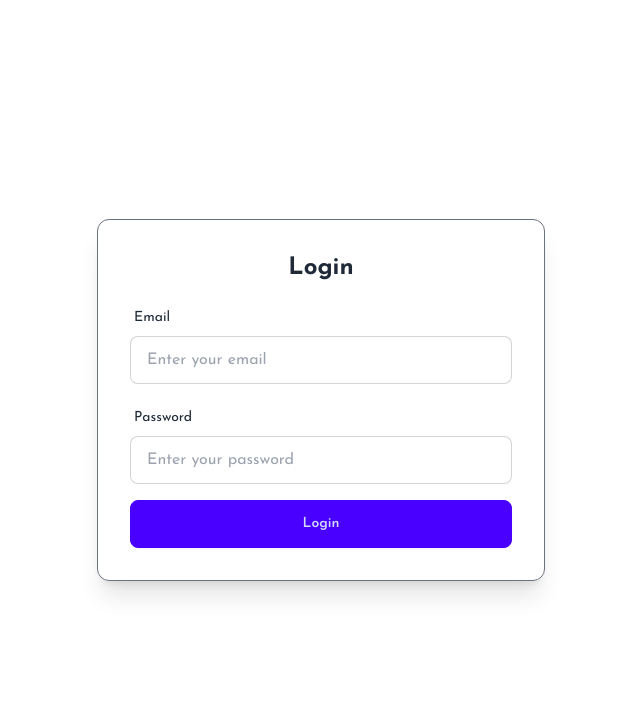
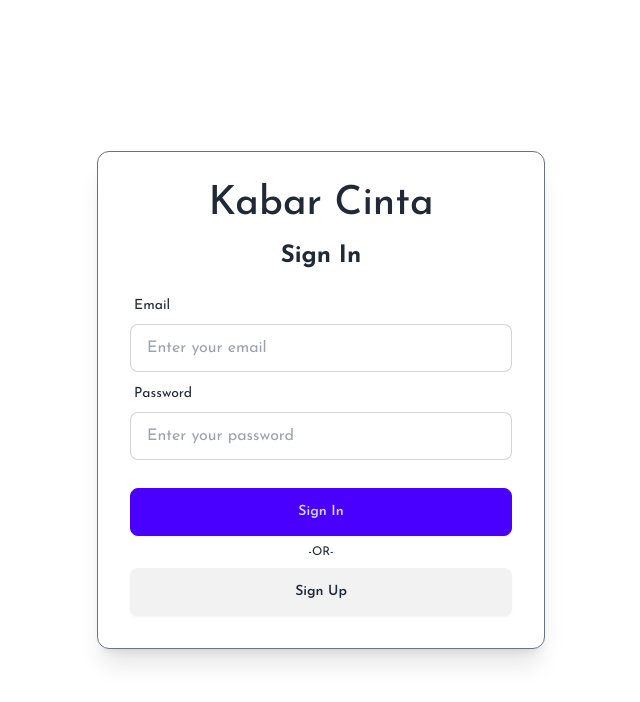
Before and after one commit to FauziFx/wedding-react, a React (Vite) app: page /auth in a window 1280 px wide. Shown: the top 702 px of the page, without its empty margins (319-959 px from the left). Built offline with nearby package versions, Linux system fonts and the light colour scheme; no server answers.

Commit message:
feat: add title and button to sign up

```diff
--- a/src/pages/Login.jsx
+++ b/src/pages/Login.jsx
@@ -2,6 +2,7 @@ import axios from "axios";
 import { jwtDecode } from "jwt-decode";
 import React, { useState } from "react";
 import Cookies from "js-cookie";
+import { Link } from "react-router-dom";
 
 function Login() {
   const API = import.meta.env.VITE_API_URL;
@@ -49,9 +50,15 @@ function Login() {
   };
   return (
     <div className="flex items-center justify-center min-h-screen">
-      <div className="w-full max-w-md p-8 space-y-4 rounded-xl shadow-xl border border-gray-500">
-        <h2 className="text-2xl font-bold text-center">Login</h2>
-        <form className="space-y-4" autoComplete="off" onSubmit={handleSubmit}>
+      <div className="w-full max-w-md mx-4 p-8 space-y-4 rounded-xl shadow-xl border border-gray-500">
+        <h1
+          className="text-4xl font-medium text-center"
+          style={{ fontSize: "40px" }}
+        >
+          <Link to="/">Kabar Cinta</Link>
+        </h1>
+        <h2 className="text-2xl font-bold text-center">Sign In</h2>
+        <form className="space-y-1" autoComplete="off" onSubmit={handleSubmit}>
           <div className="form-control">
             <label className="label">
               <span className="label-text">Email</span>
@@ -80,9 +87,16 @@ function Login() {
               required
             />
           </div>
-          <button type="submit" className="btn btn-primary w-full">
-            Login
-          </button>
+          &nbsp;
+          <div className="space-y-2">
+            <button type="submit" className="btn btn-primary w-full">
+              Sign In
+            </button>
+            <div className="text-center text-xs">-OR-</div>
+            <Link to="/auth/sign-up" className="btn mt-0 w-full">
+              Sign Up
+            </Link>
+          </div>
         </form>
       </div>
     </div>
```
